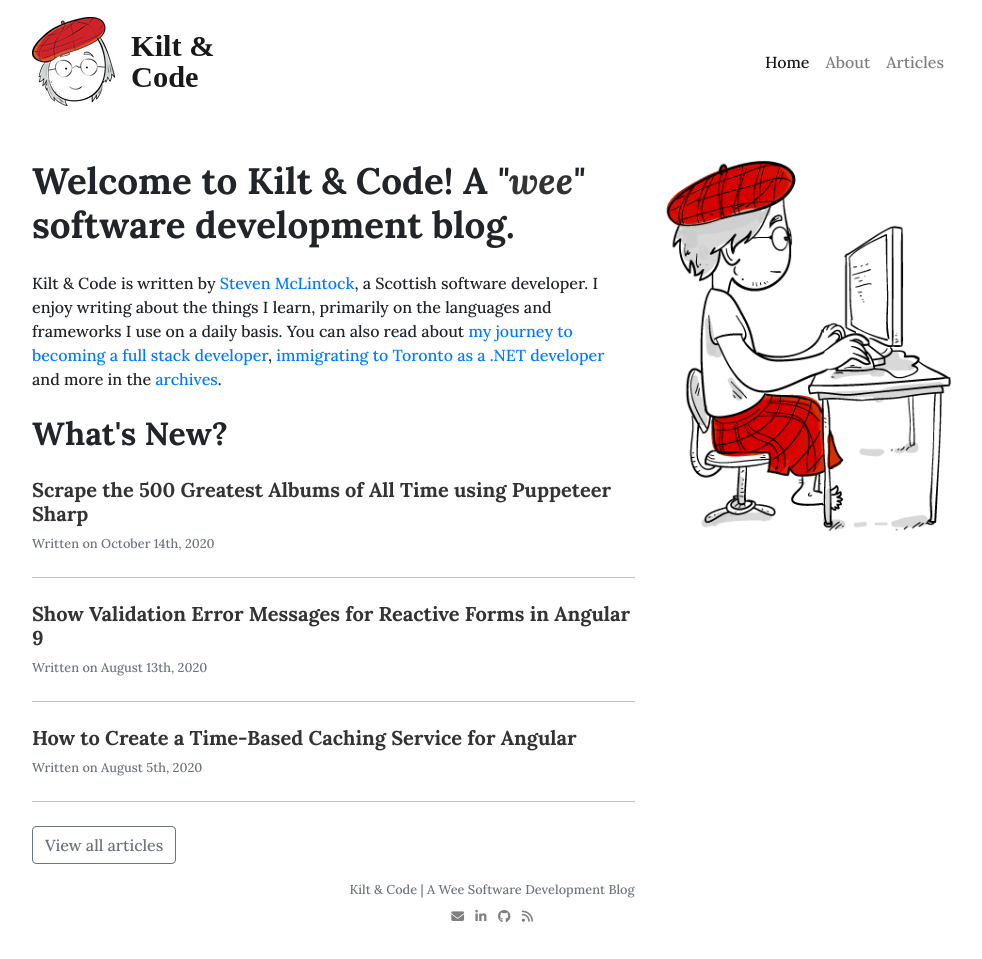
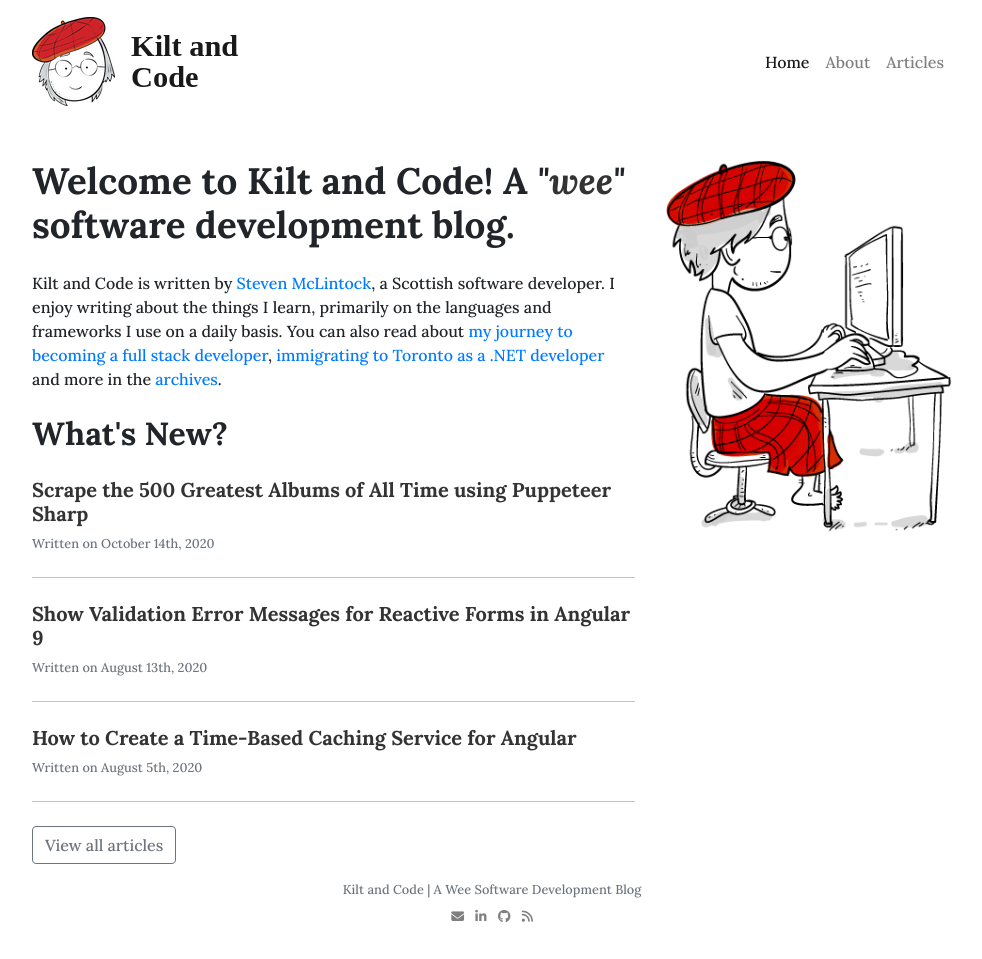
Before and after one commit to kiltandcode/kiltandcode.com, a Jekyll site: the page built from index.html, in a window 1280 px wide. Shown: the whole page, without its empty margins (148-1130 px from the left). Built offline with Jekyll 4.4.1, drawn with Linux system fonts in a browser that asks for light colours; nearby versions of some CDN libraries; some web fonts are replaced.

Commit message:
Remove the ampersand in the site title

```diff
--- a/_includes/site-title.html
+++ /dev/null
@@ -1 +0,0 @@
-{{ site.title | replace: "and", "&" | escape }}
--- a/_layouts/default.html
+++ b/_layouts/default.html
@@ -29,9 +29,9 @@
     <!-- Title tag -->
     <title>
       {% if page.title %}
-        {{ page.title }} - {% include site-title.html %}
+        {{ page.title }} - {{ site.title }}
       {% else %}
-        {% include site-title.html %} - {{ site.description }}
+        {{ site.title }} - {{ site.description }}
       {% endif %}
     </title>
   </head>
@@ -41,8 +41,8 @@
       <div class="row">
         <div class="col-md-10 offset-md-1">
           <header class="navbar navbar-expand-lg navbar-light mb-4 pl-0 pr-0">
-            <a href="{{ site.baseurl }}/" class="navbar-brand"><img src="{{ site.baseurl }}/assets/img/cartoon-scottish-face.png" alt="{% include site-title.html %}" width="83" height="89" /></a>
-            <a href="{{ site.baseurl }}/" class="navbar-brand mr-auto custom-logo">Kilt &amp;<br />Code</a>
+            <a href="{{ site.baseurl }}/" class="navbar-brand"><img src="{{ site.baseurl }}/assets/img/cartoon-scottish-face.png" alt="{{ site.title }}" width="83" height="89" /></a>
+            <a href="{{ site.baseurl }}/" class="navbar-brand mr-auto custom-logo">Kilt and<br />Code</a>
             <button class="navbar-toggler" type="button" data-toggle="collapse" data-target="#navbarSupportedContent" aria-controls="navbarSupportedContent" aria-expanded="false" aria-label="Toggle navigation">
               <span class="navbar-toggler-icon"></span>
             </button>
@@ -74,7 +74,7 @@
       <footer class="page-footer small text-center text-secondary">
         <div class="row">
           <div class="col-md-12">
-            {% include site-title.html %} | {{ site.description }}
+            {{ site.title }} | {{ site.description }}
           </div>
         </div>
 
--- a/_layouts/home.html
+++ b/_layouts/home.html
@@ -5,11 +5,11 @@ layout: default
 <div class="row">
   <div class="col-md-8">
     <h1 style="font-size: 2.3rem;" class="mb-4">
-      Welcome to {% include site-title.html %}! A <em>"<a href="https://www.urbandictionary.com/define.php?term=wee">wee</a>"</em>
+      Welcome to {{ site.title }}! A <em>"<a href="https://www.urbandictionary.com/define.php?term=wee">wee</a>"</em>
       software development blog.
     </h1>
 
-    <p>{% include site-title.html %} is written by <a href="{{ site.baseurl }}/about">Steven McLintock</a>, a Scottish software developer.
+    <p>{{ site.title }} is written by <a href="{{ site.baseurl }}/about">Steven McLintock</a>, a Scottish software developer.
       I enjoy writing about the things I learn, primarily on the languages and frameworks I use on a daily basis. You can also read about
       <a href="{{ site.baseurl }}/2020/02/16/my-journey-to-becoming-a-full-stack-developer/">my journey to becoming a full stack developer</a>,
       <a href="{{ site.baseurl }}/2019/06/30/coming-to-canada-immigrating-to-toronto-as-a-dotnet-developer/">immigrating to Toronto as a .NET developer</a>
```
